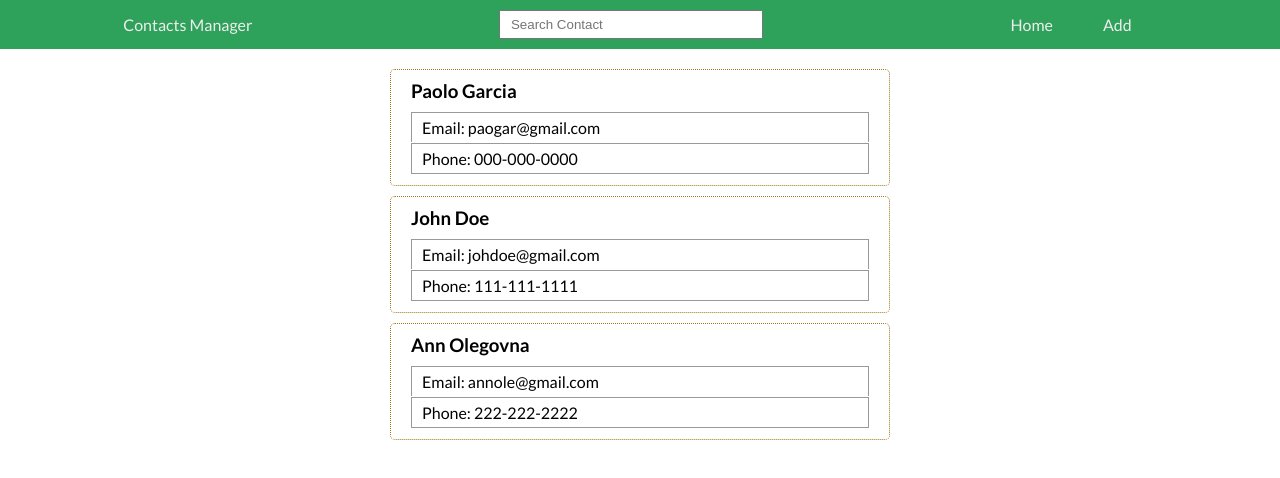
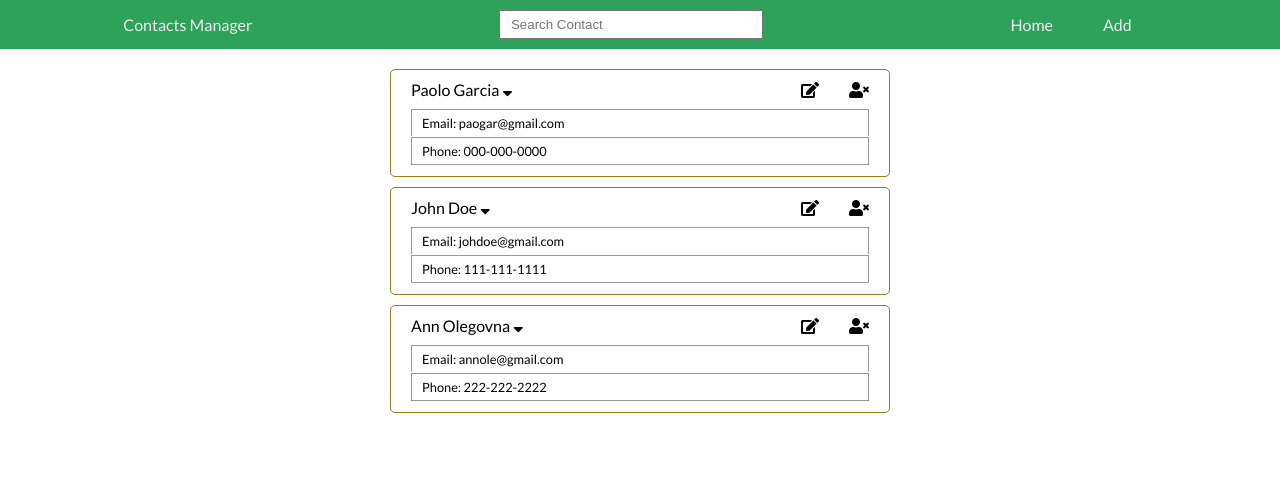
Before and after one commit to PaoloGarcia/manage-contacts, a React (Create React App) app: page / in a window 1280 px wide. Shown: the top 478 px of the page. Built offline with nearby package versions, Linux system fonts and the light colour scheme.

Commit message:
add header for every contact, name and icons for expanding, edit and delete

```diff
--- a/public/index.html
+++ b/public/index.html
@@ -10,6 +10,9 @@
   <title>Manage Contacts | PEKO</title>
   <!-- Google Fonts -->
   <link href="https://fonts.googleapis.com/css?family=Lato:400,700" rel="stylesheet">
+  <!-- Fot Awesome -->
+  <link rel="stylesheet" href="https://use.fontawesome.com/releases/v5.8.2/css/all.css"
+    integrity="sha384-oS3vJWv+0UjzBfQzYUhtDYW+Pj2yciDJxpsK1OYPAYjqT085Qq/1cq5FLXAZQ7Ay" crossorigin="anonymous">
 </head>
 
 <body>
--- a/src/components/App.js
+++ b/src/components/App.js
@@ -28,7 +28,7 @@ function App() {
     const [query, setQuery] = React.useState("");
 
     const onChangeQueryHandler = e => {
-        setQuery(e.target.value); console.log(e.target.value);
+        setQuery(e.target.value);
     };
 
     return (
--- a/src/components/Contacts/Contact.js
+++ b/src/components/Contacts/Contact.js
@@ -5,7 +5,17 @@ import PropTypes from "prop-types";
 const Contact = ({ name, email, phone }) => {
     return (
         <li className="contact">
-            <h3 className="contact-title">{name}</h3>
+
+            <div className="contact-header">
+                <div className="contact-title">
+                    {name} <i className="fas fa-sort-down"></i>
+                </div>
+                <div className="contact-options-box">
+                    <i className="fas fa-edit"></i>
+                    <i className="fas fa-user-times"></i>
+                </div>
+            </div>
+
             <div className="contact-item">Email: {email}</div>
             <div className="contact-item">Phone: {phone}</div>
         </li>
--- a/src/components/Contacts/contact.css
+++ b/src/components/Contacts/contact.css
@@ -1,20 +1,39 @@
 .contact {
-    border: 1.2px dotted rgb(161, 122, 23);
+    border: 1px solid rgb(161, 122, 23);
     border-radius: 5px;
     margin: 10px 0;
     padding: 10px 20px;
 }
 
+.contact-header {
+    align-items: center;
+    display: flex;
+    justify-content: space-between;
+    padding-bottom: 10px;
+}
+
+.contact-options-box {
+    align-items: center;
+    display: flex;
+}
+
+.contact-options-box i {
+    margin-left: 30px;
+}
+
+.contact-header i:hover {
+    cursor: pointer;
+}
 
 .contact-title {
-    margin: 0;
-    margin-bottom: 10px;
-    padding: 0;
+    font-size: 1rem;
+    font-weight: 100;
 }
 
 .contact-item {
     border: 0.3px solid #999;
     border-bottom: 0;
+    font-size: 0.8rem;
     margin-bottom: 1px;
     padding: 5px 10px;
 }
--- a/src/index.css
+++ b/src/index.css
@@ -1,3 +1,7 @@
+html {
+  font-size: 16px;
+}
+
 body {
   margin: 0;
   /* font-family: -apple-system, BlinkMacSystemFont, "Segoe UI", "Roboto", "Oxygen",
```
